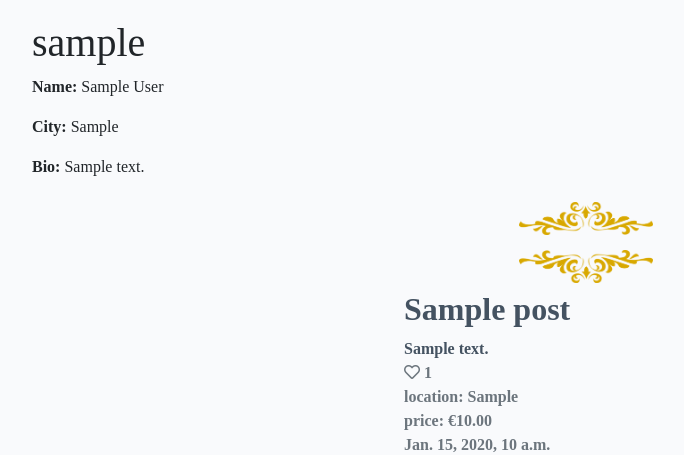
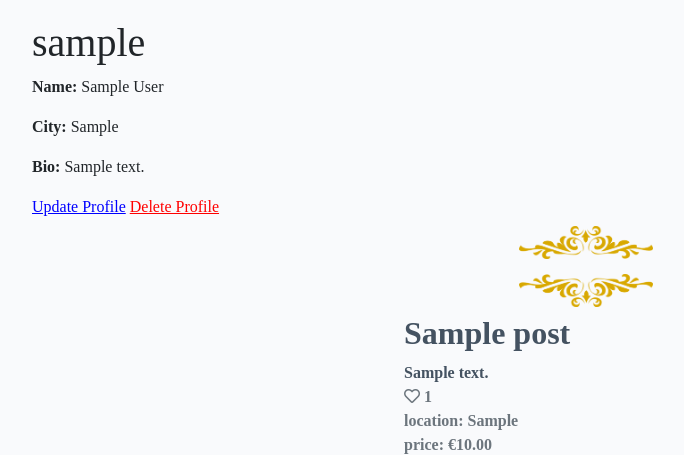
Before and after one commit to BIBI78/s1, a Django app: a page that uses templates/user_profile.html in a window 1280 px wide. Shown: the part 360-815 px from the top of the page, without its empty margins (50-734 px from the left). Run offline with Django 3.2, Linux system fonts and the light colour scheme; a user stored in the database is signed in; tables that the repository leaves empty hold one stand-in row (values such as "Sample post"); grey boxes marked "Sample" are stand-in pictures; some libraries are stand-ins or nearby versions; some web fonts are replaced.

Commit message:
UPDATE: updates to README doc and user profile html

```diff
--- a/templates/index.html
+++ b/templates/index.html
@@ -107,8 +107,4 @@
 
 
     </div>
-    <!-- <div id="loading-indicator" style="display: none;" class="tricolor">
-        Loading...
-
-    </div> -->
     {%endblock%}
--- a/templates/user_profile.html
+++ b/templates/user_profile.html
@@ -16,28 +16,37 @@
 
 
         <div class="row">
-
             <div class="col-md-6">
                 <h1>{{ user.username }}</h1>
                 <p><strong>Name:</strong> {{ user.userprofile.name }} </p>
                 <p><strong>City:</strong> {{ user.userprofile.city }}</p>
                 <p><strong>Bio:</strong> {{ user.userprofile.bio }}</p>
 
-
-                {% if request.user.is_authenticated and request.user == post.author %}
-
-                <a href="{% url 'update_post' post.slug %}" class="update-btn">update</a>
-                <a href="{% url 'delete_post' post.slug %}" class="delete-btn">delete</a>
+                <!-- {% if request.user.is_authenticated and request.user == post.author %}
+                 <a href="{% url 'update_profile' %}" class="update-btn">Update Profile</a>
+                 <a href="{% url 'delete_profile' %}" class="delete-btn">Delete Profile</a>
+                {% endif %} -->
+                {% if request.user.is_authenticated and request.user == user %}
+                <a href="{% url 'update_profile' %}" class="update-btn">Update Profile</a>
+                <a href="{% url 'delete_profile' %}" class="delete-btn">Delete Profile</a>
                 {% endif %}
-            </div>
-        </div>
 
 
+                <!-- {% if request.user.is_authenticated %}
+                {% if post.author == request.user %}
+                        <a href="{% url 'update_profile' %}" class="update-btn">Update Profile</a>
+                        <a href="{% url 'delete_profile' %}" class="delete-btn">Delete Profile</a>
+                {% else %}
+                {% endif %}
+                {% endif %} -->
 
-<ul class = "list-unstyled info-list text-muted no-marker" >
-    {% for post in user_posts %}
-    <li>
-    <div class="col-md-4 mx-auto">
+            </div>
+
+        </div>
+                    <ul class = "list-unstyled info-list text-muted no-marker" >
+                         {% for post in user_posts %}
+                            <li>
+                            <div class="col-md-4 mx-auto">
 
 
 
@@ -74,10 +83,6 @@
                                             {% endif %}
                                             {% endif %}
                                         </div>
-
-
-
-
         </div>
     </div>
     </li>
```
Also changed, not shown: templates/user_profile_edit.html (+16 -48 lines), README.md.
